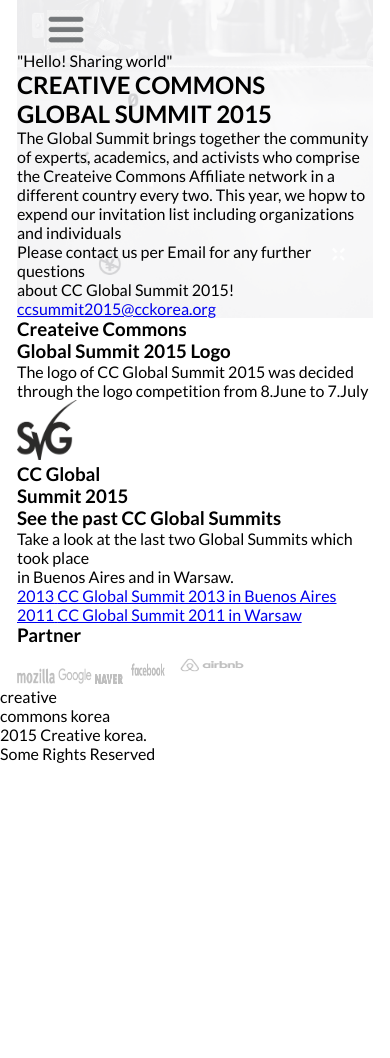
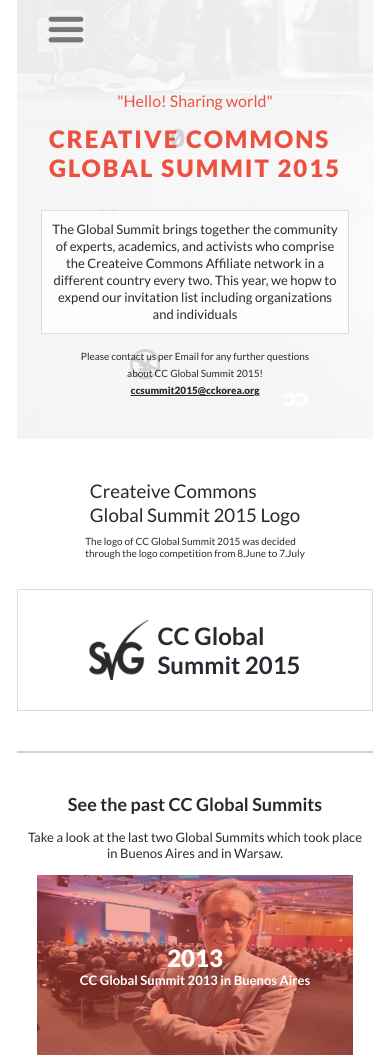
Before and after one commit to VaheStepanyan100/capstone-project-1, a plain HTML site: page about.html in a window 390 px wide. Shown: the top 1058 px of the page. Before the commit the page ends 844 px from the top, so only its background shows below. Drawn offline with Linux system fonts and the light colour scheme.

Commit message:
Style about page for mobile

```diff
--- a/style.css
+++ b/style.css
@@ -146,3 +146,209 @@ main {
   color: #ec5242;
   font-size: medium;
 }
+
+.about-intro {
+  display: flex;
+  flex-direction: column;
+  justify-content: center;
+  align-items: center;
+}
+
+.about-intro {
+  margin-top: 40px;
+  padding-bottom: 40px;
+}
+
+.about-intro > div {
+  color: #ec5242;
+}
+
+.about-intro > h1 {
+  color: #ec5242;
+  font-weight: 900;
+  letter-spacing: 2px;
+  padding: 14px 0;
+}
+
+.about-intro > p:not(:last-child) {
+  font-size: small;
+  font-weight: 500;
+  line-height: 17px;
+  color: #272a31;
+  background-color: rgb(255, 255, 255, 0.9);
+  border: 1px solid gainsboro;
+  padding: 10px;
+  text-align: center;
+  margin: 14px 24px;
+}
+
+.about-intro > p {
+  text-align: center;
+  font-size: x-small;
+  font-weight: 500;
+  line-height: 17px;
+  color: #272a31;
+}
+
+.about-intro > p a {
+  color: #272a31;
+  font-size: x-small;
+  font-weight: 800;
+}
+
+.logo {
+  margin-top: 40px;
+  display: flex;
+  flex-direction: column;
+  justify-content: center;
+  align-items: center;
+}
+
+.logo > h3 {
+  font-weight: 500;
+  color: #272a31;
+  line-height: 24px;
+}
+
+.logo > p {
+  color: #272a31;
+  font-weight: 400;
+  font-size: x-small;
+  margin-top: 8px;
+}
+
+.logo-design {
+  width: 100%;
+  display: flex;
+  justify-content: center;
+  align-items: center;
+  gap: 8px;
+  border: 1px solid gainsboro;
+  margin-top: 30px;
+  padding: 30px;
+}
+
+.logo-design > h3 {
+  color: #272a31;
+  font-weight: 700;
+  font-size: x-large;
+}
+
+.seperate {
+  border-bottom: 2px solid #d3d3d3;
+  margin: 40px 0;
+}
+
+.event-holder {
+  display: flex;
+  flex-direction: column;
+  justify-content: center;
+  align-items: center;
+  width: 316px;
+  height: 180px;
+  background: linear-gradient(rgba(236, 82, 66, 0.5), rgba(236, 82, 66, 0.5)),
+    url('assets/images/MartySVVSRoomPic-803x535.jpg');
+  background-repeat: no-repeat;
+  background-size: 100% 100%;
+}
+
+.event-holder-2 {
+  display: flex;
+  flex-direction: column;
+  justify-content: center;
+  align-items: center;
+  width: 316px;
+  height: 180px;
+  background: linear-gradient(rgba(236, 82, 66, 0.5), rgba(236, 82, 66, 0.5)),
+    url('assets/images/TimNesbitt.pic_.1-803x535.jpg');
+  background-repeat: no-repeat;
+  background-size: 100% 100%;
+}
+
+.two-summits {
+  display: flex;
+  flex-direction: column;
+  justify-content: center;
+  align-items: center;
+  gap: 14px;
+}
+
+.two-summits > h3 {
+  color: #272a31;
+  font-weight: 600;
+  font-size: large;
+}
+
+.two-summits > p {
+  text-align: center;
+  color: #272a31;
+  font-weight: 500;
+  font-size: small;
+}
+
+.two-summits a {
+  text-decoration: none;
+}
+
+.summit-year,
+.summit-place {
+  color: white;
+}
+
+.summit-year {
+  font-size: x-large;
+  font-weight: 900;
+}
+
+.summit-place {
+  font-weight: 600;
+  font-size: small;
+}
+
+.under-line {
+  border: 1px solid #ec5242;
+  margin-top: 14px;
+  width: 30px;
+}
+
+.partner {
+  width: 356px;
+  margin-top: 40px;
+  background-color: #272a31;
+  display: flex;
+  flex-direction: column;
+  justify-content: center;
+  align-items: center;
+}
+
+.partner > h3 {
+  color: white;
+  margin-top: 20px;
+}
+
+.partner-logo {
+  margin: 14px 0;
+  display: flex;
+  justify-content: space-between;
+  align-items: center;
+  gap: 14px;
+}
+
+footer {
+  width: 356px;
+  margin: 30px auto;
+  display: flex;
+  justify-content: space-around;
+  align-items: center;
+}
+
+footer p {
+  font-weight: 700;
+  font-size: x-large;
+}
+
+footer p:not(:first-child) {
+  color: #272a31;
+  font-weight: 300;
+  font-size: small;
+}
```
